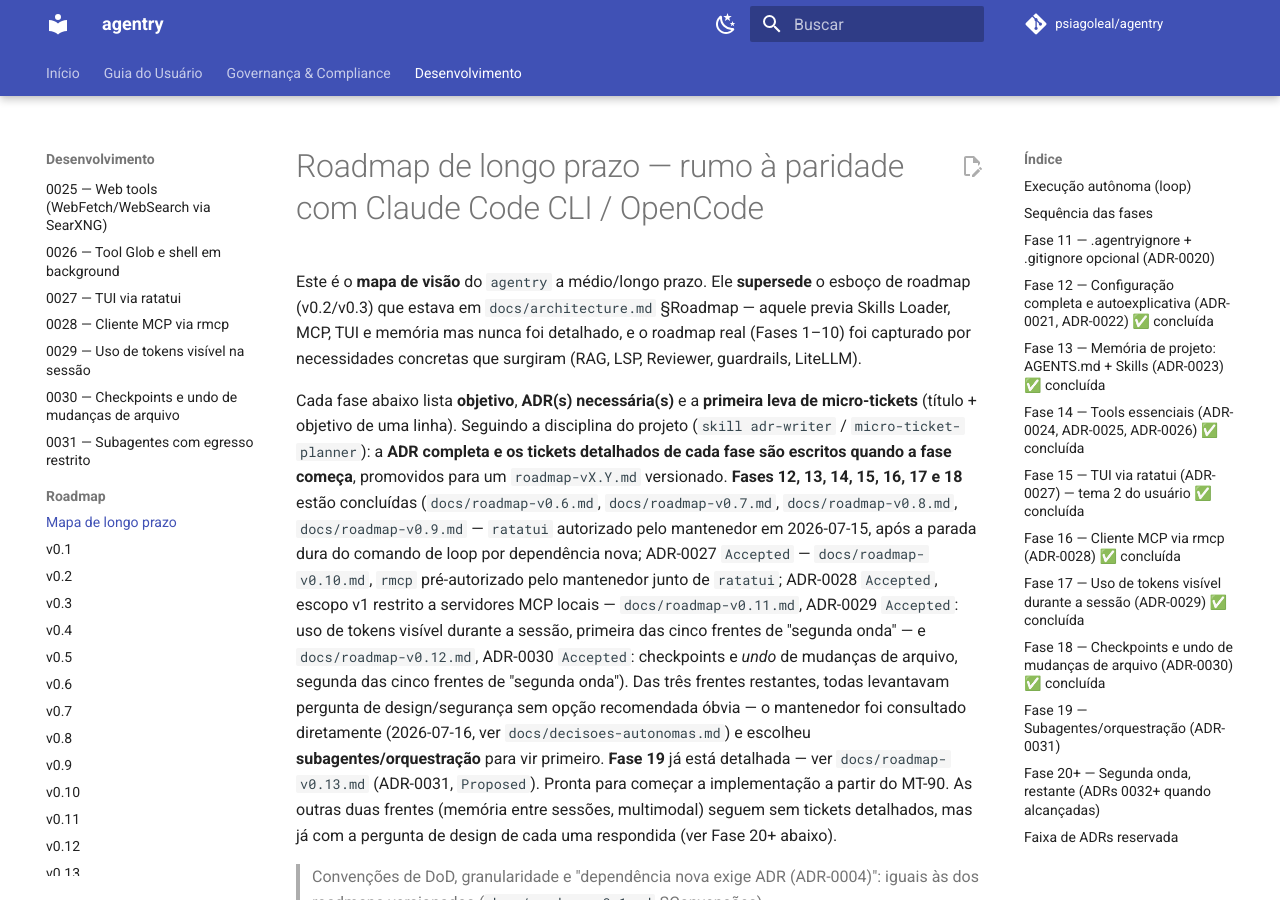
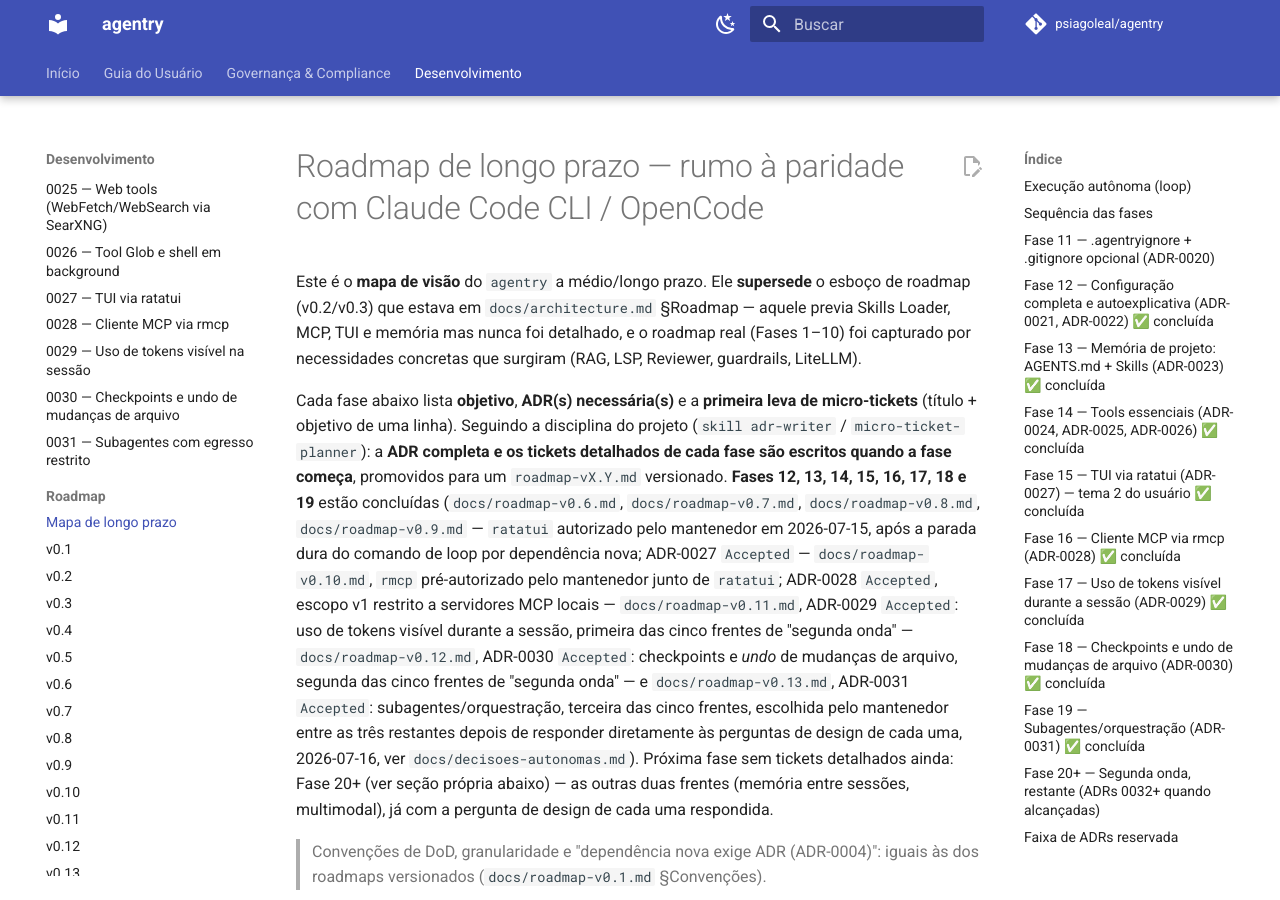
Before and after one commit to psiagoleal/agentry, an MkDocs documentation site: the page built from docs/roadmap-longo-prazo.md, in a window 1280 px wide and 900 px high. Built offline with MkDocs 1.6.1 and Material for MkDocs 9.7.7, drawn with Linux system fonts in a browser that asks for light colours; comment, search, counter and statistics services are not loaded; some of the changed text lies outside the part shown.

Commit message:
MT-92: documentação -- ADR-0031 -> Accepted (fecha a Fase 19)
docs/usuario/uso.md ganha a tool subagent na lista de "Ferramentas do
agente": o que faz, que a resposta só aparece de uma vez (sem
streaming), que nunca cria outro subagente.

docs/governanca/privacidade-e-egresso.md ganha a seção "Subagentes e
egresso" para o público de compliance: por que o subagente nunca
resolve um candidato mais permissivo que o teto do perfil ativo
(garantia estrutural, não uma checagem que poderia ser esquecida), por
que a recursão é impossível, e a limitação documentada de não refletir
uma troca de modelo/task-class feita depois que a CLI já inicializou
(achado do MT-91).

ADR-0031 promovida de Proposed para Accepted (MT-90/91 concluídos) --
ganha também uma "Nota de implementação" corrigindo o texto original
("mesmo Arc<Router>") para o que foi de fato implementado (duas
instâncias equivalentes, já que Router não é Clone), deixando claro que
a garantia de egresso continua intacta. docs/adr/README.md e
docs/roadmap-longo-prazo.md atualizados -- Fase 19 marcada concluída,
mesmo padrão usado para fechar as Fases 15/16/17/18.

mkdocs build --strict limpo, anchor novo (subagentes-e-egresso)
conferido no HTML gerado. Nenhuma mudança de código -- fmt rodado como
checagem de sanidade.

{agente: Claude Code; modelo: claude-sonnet-5}

```diff
--- a/docs/roadmap-longo-prazo.md
+++ b/docs/roadmap-longo-prazo.md
@@ -11,20 +11,19 @@
 micro-tickets** (título + objetivo de uma linha). Seguindo a disciplina do projeto
 (`skill adr-writer` / `micro-ticket-planner`): a **ADR completa e os tickets detalhados de
 cada fase são escritos quando a fase começa**, promovidos para um `roadmap-vX.Y.md`
-versionado. **Fases 12, 13, 14, 15, 16, 17 e 18** estão concluídas (`docs/roadmap-v0.6.md`,
+versionado. **Fases 12, 13, 14, 15, 16, 17, 18 e 19** estão concluídas (`docs/roadmap-v0.6.md`,
 `docs/roadmap-v0.7.md`, `docs/roadmap-v0.8.md`, `docs/roadmap-v0.9.md` — `ratatui` autorizado
 pelo mantenedor em 2026-07-15, após a parada dura do comando de loop por dependência nova;
 ADR-0027 `Accepted` — `docs/roadmap-v0.10.md`, `rmcp` pré-autorizado pelo mantenedor junto de
 `ratatui`; ADR-0028 `Accepted`, escopo v1 restrito a servidores MCP locais — `docs/roadmap-v0.11.md`,
 ADR-0029 `Accepted`: uso de tokens visível durante a sessão, primeira das cinco frentes de
-"segunda onda" — e `docs/roadmap-v0.12.md`, ADR-0030 `Accepted`: checkpoints e *undo* de
-mudanças de arquivo, segunda das cinco frentes de "segunda onda"). Das três frentes
-restantes, todas levantavam pergunta de design/segurança sem opção recomendada óbvia — o
-mantenedor foi consultado diretamente (2026-07-16, ver `docs/decisoes-autonomas.md`) e
-escolheu **subagentes/orquestração** para vir primeiro. **Fase 19** já está detalhada — ver
-`docs/roadmap-v0.13.md` (ADR-0031, `Proposed`). Pronta para começar a implementação a partir
-do MT-90. As outras duas frentes (memória entre sessões, multimodal) seguem sem tickets
-detalhados, mas já com a pergunta de design de cada uma respondida (ver Fase 20+ abaixo).
+"segunda onda" — `docs/roadmap-v0.12.md`, ADR-0030 `Accepted`: checkpoints e *undo* de
+mudanças de arquivo, segunda das cinco frentes de "segunda onda" — e `docs/roadmap-v0.13.md`,
+ADR-0031 `Accepted`: subagentes/orquestração, terceira das cinco frentes, escolhida pelo
+mantenedor entre as três restantes depois de responder diretamente às perguntas de design de
+cada uma, 2026-07-16, ver `docs/decisoes-autonomas.md`). Próxima fase sem tickets detalhados
+ainda: Fase 20+ (ver seção própria abaixo) — as outras duas frentes (memória entre sessões,
+multimodal), já com a pergunta de design de cada uma respondida.
 
 > Convenções de DoD, granularidade e "dependência nova exige ADR (ADR-0004)": iguais às dos
 > roadmaps versionados (`docs/roadmap-v0.1.md` §Convenções).
@@ -206,7 +205,7 @@
 como única fonte de formatação, reaproveitada pelos três pontos de exposição; documentação de
 usuário fechando a fase.
 
-## Fase 19 — Subagentes/orquestração (ADR-0031)
+## Fase 19 — Subagentes/orquestração (ADR-0031) ✅ concluída
 
 **Objetivo:** delegar subtarefas a uma `Session` interna (equivalente ao `Task` do Claude
 Code / árvore de sessão do OpenCode) — escolhida pelo mantenedor entre as três frentes
@@ -214,19 +213,24 @@
 diretamente à decisão-chave de design: **um subagente pode declarar sua própria classe de
 egresso, mas só igual ou mais restrita que a da sessão-mãe** — nunca mais permissiva.
 
-**ADR:** ADR-0031 — **escrita**, `Proposed`. Decisão central: o subagente usa o **mesmo**
-`Arc<Router>` da sessão-mãe — como `Router::resolve` já recusa qualquer candidato mais
-permissivo que o teto de egresso do perfil ativo, para **qualquer** chamador, essa garantia
-vale automaticamente, sem nenhum código novo de imposição. Recursão (subagente criando
-subagente) é impossível **estruturalmente**: o executor interno do subagente nunca registra
-a própria tool `subagent`, em vez de uma checagem em tempo de execução. Reaproveita 100% da
-infraestrutura existente — mesmo `PermissionGate`/`Confirmer`/`GuardrailGate` da sessão-mãe,
-nenhum mecanismo paralelo. Fora de escopo (v1): uso do subagente não soma automaticamente ao
-`usage_total` da sessão-mãe (aparece no próprio texto de resposta); sem `AGENTS.md`/skills no
-contexto do subagente; um nível de aninhamento só, sequencial, sem *streaming*.
+**ADR:** ADR-0031 — **escrita**, `Accepted`. Decisão central: o subagente compartilha a
+configuração de *providers*/*task-classes* da sessão-mãe (na prática, uma segunda instância
+de `Router` construída de forma idêntica — `Router` não é `Clone`/compartilhável sob mutação
+concorrente, nota de implementação registrada na própria ADR) — como `Router::resolve` já
+recusa qualquer candidato mais permissivo que o teto de egresso do perfil ativo, para
+**qualquer** chamador, essa garantia vale automaticamente, sem nenhum código novo de
+imposição. Recursão (subagente criando subagente) é impossível **estruturalmente**: o
+executor interno do subagente nunca registra a própria tool `subagent`, em vez de uma
+checagem em tempo de execução. Reaproveita 100% da infraestrutura existente — mesmo
+`PermissionGate`/`Confirmer`/`GuardrailGate` da sessão-mãe, nenhum mecanismo paralelo. Fora de
+escopo (v1): uso do subagente não soma automaticamente ao `usage_total` da sessão-mãe (aparece
+no próprio texto de resposta); sem `AGENTS.md`/skills no contexto do subagente; um nível de
+aninhamento só, sequencial, sem *streaming*; subagente não reflete `/model`/`/task-class`
+trocados depois que a CLI já inicializou.
 
-**Detalhamento completo:** `docs/roadmap-v0.13.md` (MT-90..92). Pronta para começar a
-implementação a partir do MT-90.
+**Detalhamento completo:** `docs/roadmap-v0.13.md` (MT-90..92, **concluídos**). `SubagentTool`
+(`crates/core/src/tools/subagent.rs`), fiação com dois `ToolRegistry` em
+`crates/cli/src/main.rs`, documentação de usuário e governança fechando a fase.
 
 ## Fase 20+ — Segunda onda, restante (ADRs 0032+ quando alcançadas)
 
@@ -256,5 +260,5 @@
 ADR-0021 e ADR-0022 **escritas** (Fase 12). ADR-0023..0028 **reservadas** (números fixados
 aqui; arquivo de cada uma escrito ao iniciar sua fase, com contexto fresco). ADR-0029
 **escrita** (Fase 17, `Accepted`). ADR-0030 **escrita** (Fase 18, `Accepted`). ADR-0031
-**escrita** (Fase 19, `Proposed`). ADR-0032+ para o restante da segunda onda (Fase 20+), sem
+**escrita** (Fase 19, `Accepted`). ADR-0032+ para o restante da segunda onda (Fase 20+), sem
 número fixado ainda.
```
Also changed, not shown: docs/adr/0031-subagentes-com-egresso-restrito.md (+13 -1 lines), docs/adr/README.md (+1 -1 lines), docs/governanca/privacidade-e-egresso.md (+25 -0 lines), docs/usuario/uso.md (+7 -0 lines).
